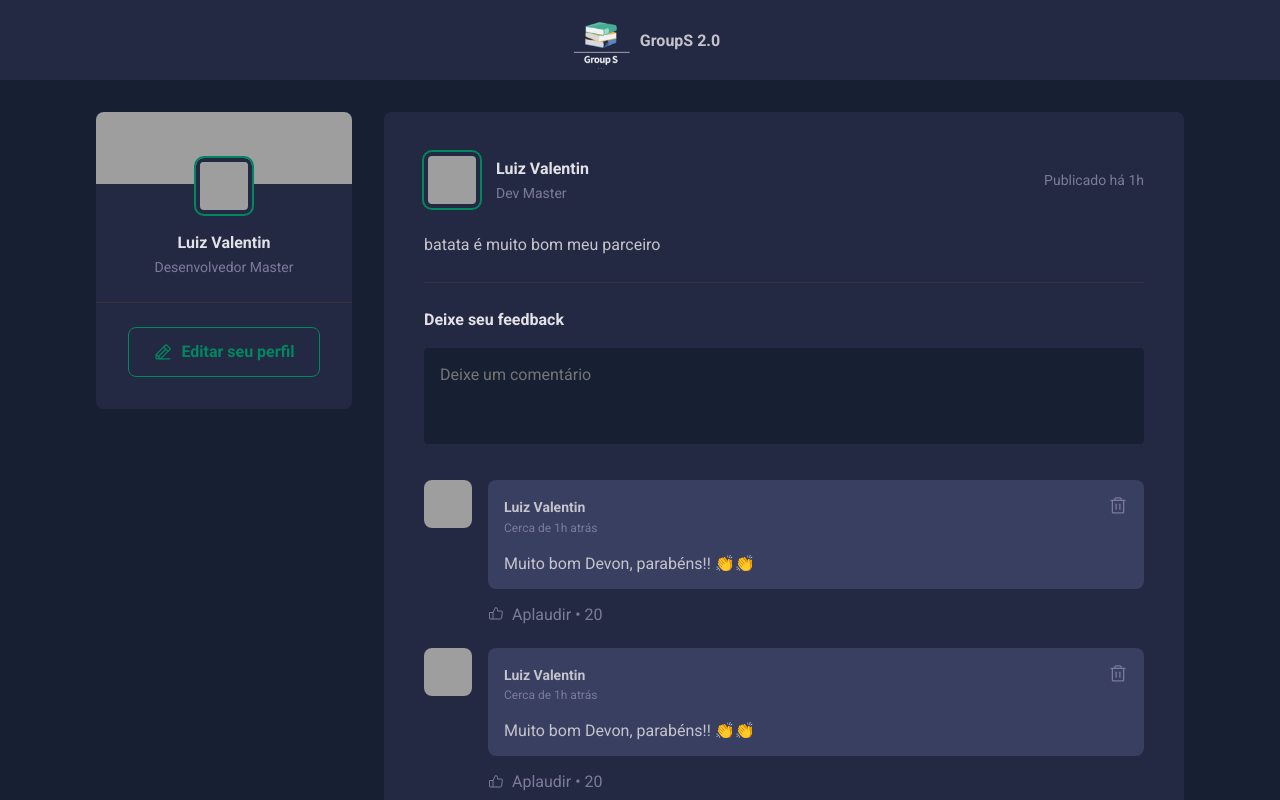
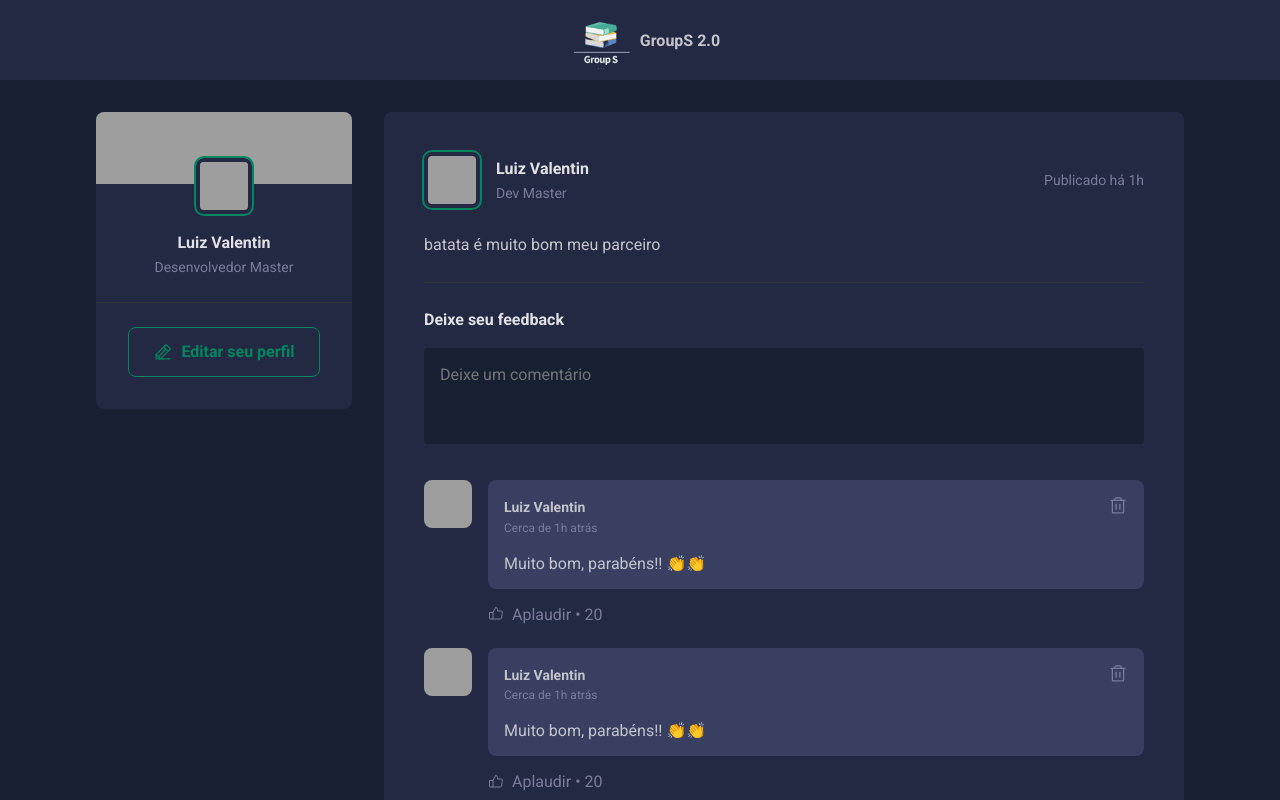
Before and after one commit to LuizGVValentin1999/GroupS-2.0, a React (Vite) app: page / in a window 1280 px wide. Shown: the top 800 px of the page. Built offline with nearby package versions, Linux system fonts and the light colour scheme; grey boxes are pictures that could not be loaded.

Commit message:
muito bom

```diff
--- a/src/components/Comment.jsx
+++ b/src/components/Comment.jsx
@@ -21,7 +21,7 @@
             </button>
           </header>
 
-          <p>Muito bom Devon, parabéns!! 👏👏</p>
+          <p>Muito bom, parabéns!! 👏👏</p>
         </div>
 
         <footer>
```
